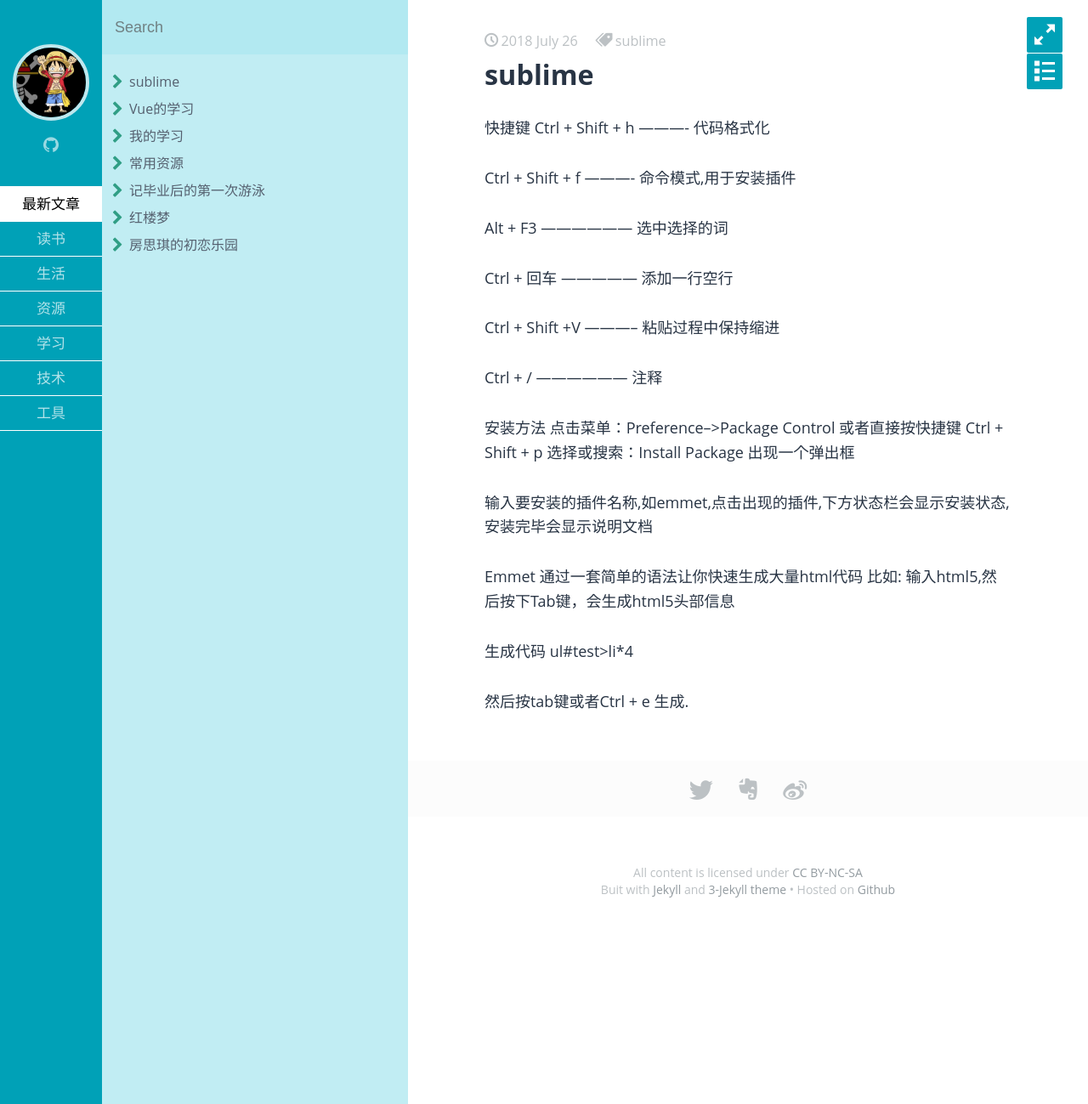
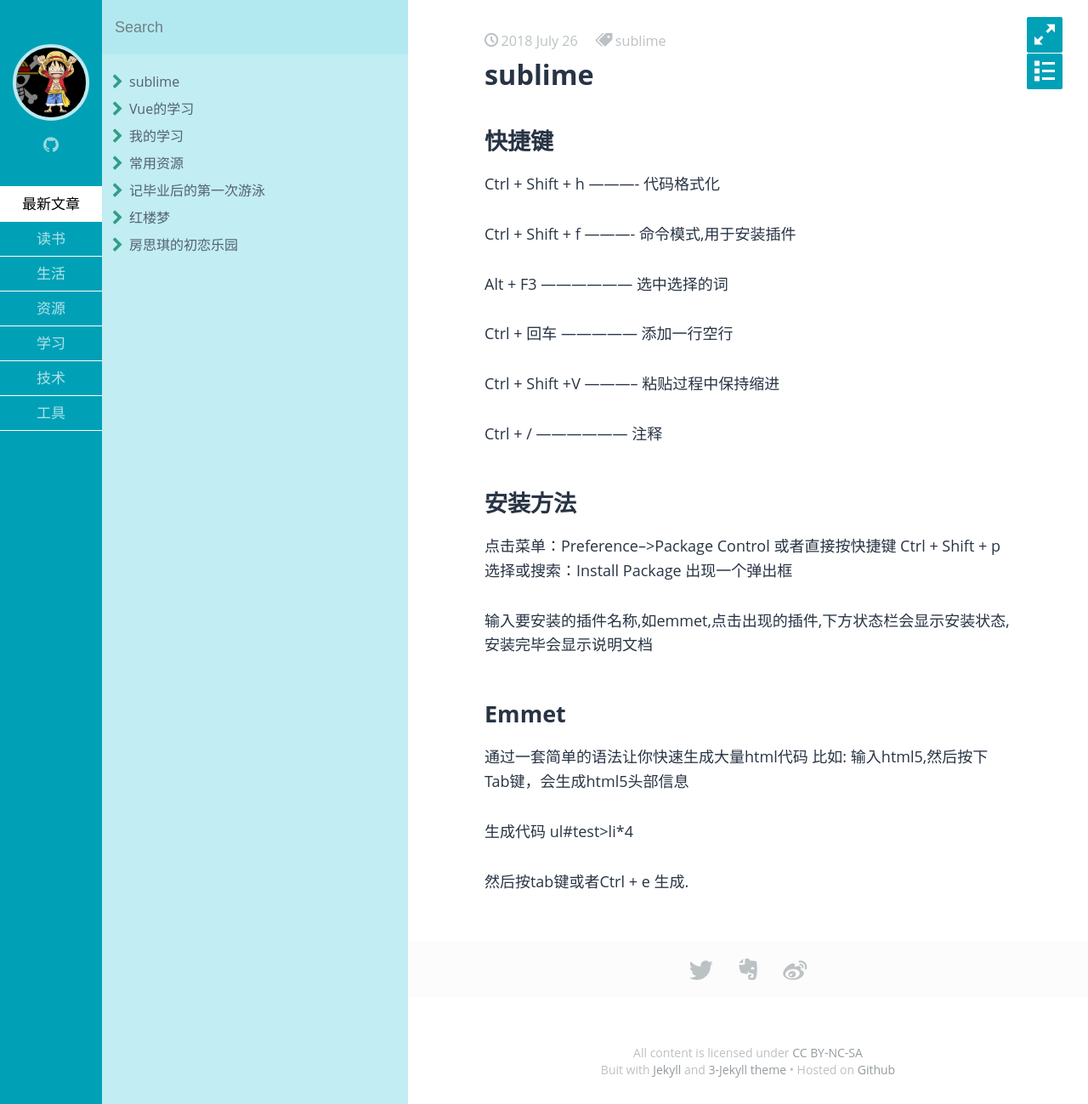
Before and after one commit to yyyyama/yyyyama.github.io, a Jekyll site: the page built from _posts/tool/2018-07-26-sublime.md, in a window 1280 px wide. Shown: the whole page at 85% size. Built offline with Jekyll 4.4.1, drawn with Linux system fonts in a browser that asks for light colours; some web fonts are replaced.

```diff
--- a/_posts/tool/2018-07-26-sublime.md
+++ b/_posts/tool/2018-07-26-sublime.md
@@ -6,7 +6,7 @@ tags: sublime
 description: sublime编辑器
 ---
 
-快捷键
+## 快捷键
 Ctrl + Shift + h  ---------- 代码格式化
 
 Ctrl + Shift + f  ---------- 命令模式,用于安装插件
@@ -19,7 +19,7 @@ Ctrl + Shift +V  ----------- 粘贴过程中保持缩进
 
 Ctrl + /  ------------------ 注释
 
-安装方法
+## 安装方法
 点击菜单：Preference-->Package Control
 或者直接按快捷键 Ctrl + Shift + p
 选择或搜索：Install Package
@@ -28,7 +28,7 @@ Ctrl + /  ------------------ 注释
 输入要安装的插件名称,如emmet,点击出现的插件,下方状态栏会显示安装状态,安装完毕会显示说明文档
 
 
-Emmet
+## Emmet
 通过一套简单的语法让你快速生成大量html代码
 比如:
 输入html5,然后按下Tab键，会生成html5头部信息
```
